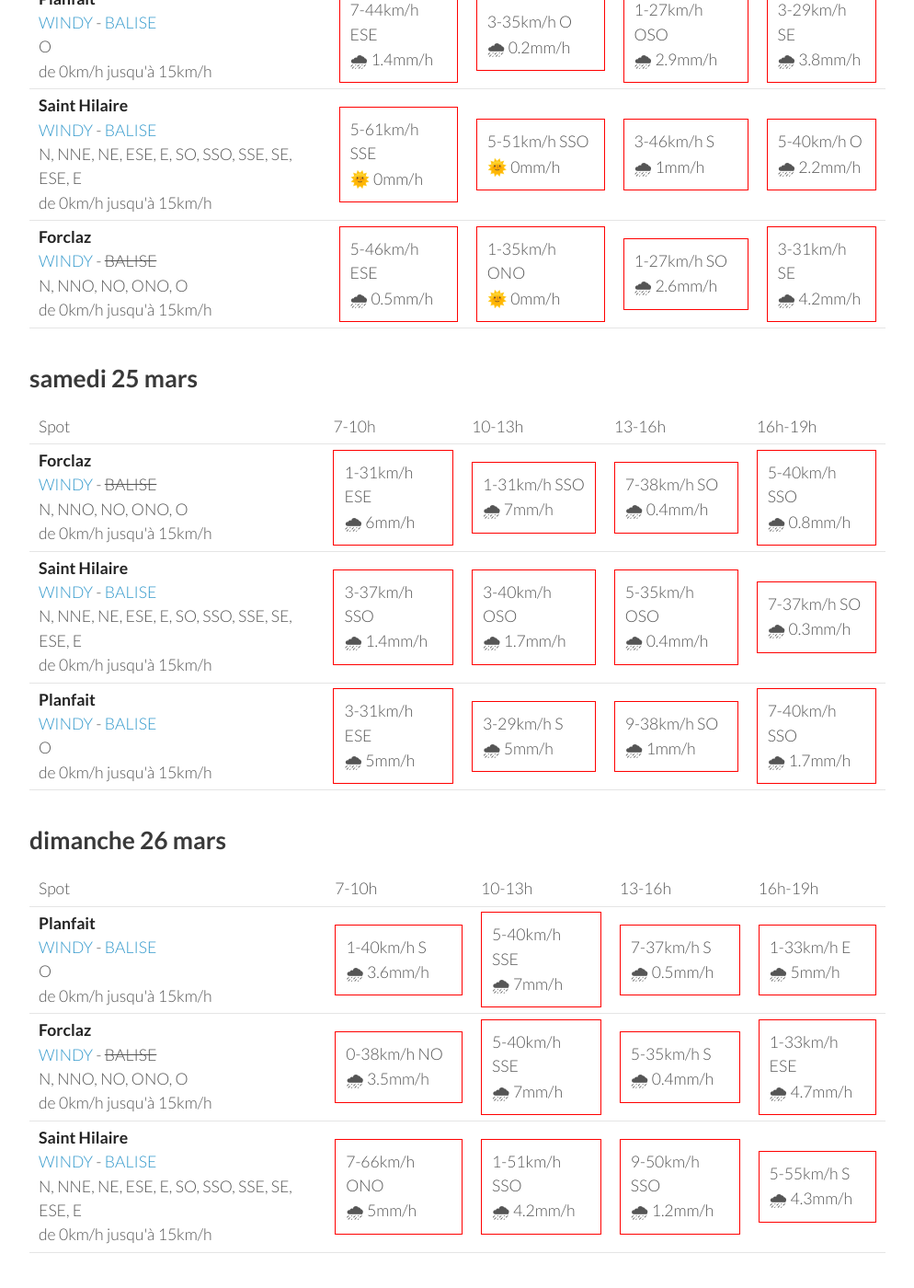
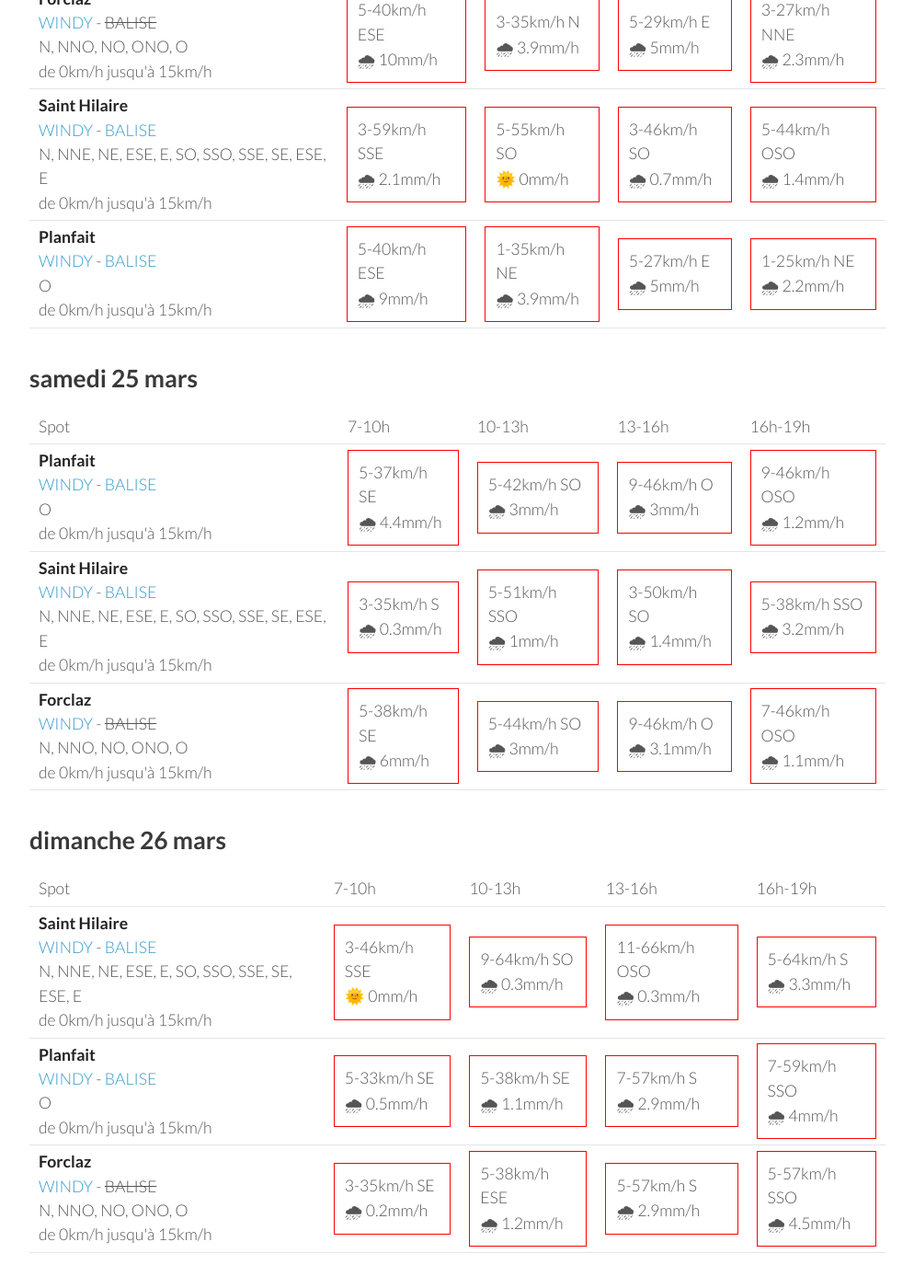
Before and after one commit to parapente-dans-le-nord/parapente-dans-le-nord.github.io, a Jekyll site: the page built from alpes_nord.markdown, in a window 1280 px wide and 1400 px high, scrolled down 1396 px. Shown: the whole window at 92% size, without its empty margins (26-1020 px from the left). Built offline with Jekyll 4.4.1, drawn with Linux system fonts in a browser that asks for light colours; some of the changed text lies outside the part shown.

Commit message:
update index.markdown

```diff
--- a/alpes_nord.markdown
+++ b/alpes_nord.markdown
@@ -90,10 +90,10 @@ page mise à jour le mercredi 22 mars 06:26
 <tr>
         <td><strong>Forclaz</strong><br><a href="https://windy.com/45.814/6.247?45.375,6.246,8,m:eVwaglz">WINDY</a> - <span class="no-balise"> BALISE </span><br> <span class="vent-favorable">N, NNO, NO, ONO, O</span><br><span class="force-vent">de 0km/h jusqu'à 15km/h</span> </td>
 
-            <td><div class="not-flyable"><p>5-18km/h ESE</p><p>🌞 0mm/h</p></div></td>
+            <td><div class="not-flyable"><p>5-16km/h ESE</p><p>🌞 0mm/h</p></div></td>
             <td><div class="not-flyable"><p>3-9km/h SSE</p><p>🌞 0mm/h</p></div></td>
             <td><div class="not-flyable"><p>11-27km/h SSO</p><p>🌞 0mm/h</p></div></td>
-            <td><div class="not-flyable"><p>9-20km/h S</p><p>🌞 0mm/h</p></div></td>
+            <td><div class="not-flyable"><p>7-20km/h S</p><p>🌞 0mm/h</p></div></td>
 
 
     </tr>
@@ -114,32 +114,32 @@ page mise à jour le mercredi 22 mars 06:26
       <td>16h-19h</td>
     </tr>
 <tr>
-        <td><strong>Planfait</strong><br><a href="https://windy.com/45.853/6.223?45.415,6.223,8">WINDY</a> - <span class=""><a href="https://www.openwindmap.org/PP496">BALISE</a> </span><br> <span class="vent-favorable">O</span><br><span class="force-vent">de 0km/h jusqu'à 15km/h</span> </td>
+        <td><strong>Forclaz</strong><br><a href="https://windy.com/45.814/6.247?45.375,6.246,8,m:eVwaglz">WINDY</a> - <span class="no-balise"> BALISE </span><br> <span class="vent-favorable">N, NNO, NO, ONO, O</span><br><span class="force-vent">de 0km/h jusqu'à 15km/h</span> </td>
 
-            <td><div class="not-flyable"><p>7-44km/h ESE</p><p>🌧 1.4mm/h</p></div></td>
-            <td><div class="not-flyable"><p>3-35km/h O</p><p>🌧 0.2mm/h</p></div></td>
-            <td><div class="not-flyable"><p>1-27km/h OSO</p><p>🌧 2.9mm/h</p></div></td>
-            <td><div class="not-flyable"><p>3-29km/h SE</p><p>🌧 3.8mm/h</p></div></td>
+            <td><div class="not-flyable"><p>5-40km/h ESE</p><p>🌧 10mm/h</p></div></td>
+            <td><div class="not-flyable"><p>3-35km/h N</p><p>🌧 3.9mm/h</p></div></td>
+            <td><div class="not-flyable"><p>5-29km/h E</p><p>🌧 5mm/h</p></div></td>
+            <td><div class="not-flyable"><p>3-27km/h NNE</p><p>🌧 2.3mm/h</p></div></td>
 
 
     </tr>
 <tr>
         <td><strong>Saint Hilaire</strong><br><a href="https://windy.com/45.307/5.888?45.087,5.889,9,m:eUFagkX">WINDY</a> - <span class=""><a href="http://www.balisemeteo.com/balise.php?idBalise=61">BALISE</a> </span><br> <span class="vent-favorable">N, NNE, NE, ESE, E, SO, SSO, SSE, SE, ESE, E</span><br><span class="force-vent">de 0km/h jusqu'à 15km/h</span> </td>
 
-            <td><div class="not-flyable"><p>5-61km/h SSE</p><p>🌞 0mm/h</p></div></td>
-            <td><div class="not-flyable"><p>5-51km/h SSO</p><p>🌞 0mm/h</p></div></td>
-            <td><div class="not-flyable"><p>3-46km/h S</p><p>🌧 1mm/h</p></div></td>
-            <td><div class="not-flyable"><p>5-40km/h O</p><p>🌧 2.2mm/h</p></div></td>
+            <td><div class="not-flyable"><p>3-59km/h SSE</p><p>🌧 2.1mm/h</p></div></td>
+            <td><div class="not-flyable"><p>5-55km/h SO</p><p>🌞 0mm/h</p></div></td>
+            <td><div class="not-flyable"><p>3-46km/h SO</p><p>🌧 0.7mm/h</p></div></td>
+            <td><div class="not-flyable"><p>5-44km/h OSO</p><p>🌧 1.4mm/h</p></div></td>
 
 
     </tr>
 <tr>
-        <td><strong>Forclaz</strong><br><a href="https://windy.com/45.814/6.247?45.375,6.246,8,m:eVwaglz">WINDY</a> - <span class="no-balise"> BALISE </span><br> <span class="vent-favorable">N, NNO, NO, ONO, O</span><br><span class="force-vent">de 0km/h jusqu'à 15km/h</span> </td>
+        <td><strong>Planfait</strong><br><a href="https://windy.com/45.853/6.223?45.415,6.223,8">WINDY</a> - <span class=""><a href="https://www.openwindmap.org/PP496">BALISE</a> </span><br> <span class="vent-favorable">O</span><br><span class="force-vent">de 0km/h jusqu'à 15km/h</span> </td>
 
-            <td><div class="not-flyable"><p>5-46km/h ESE</p><p>🌧 0.5mm/h</p></div></td>
-            <td><div class="not-flyable"><p>1-35km/h ONO</p><p>🌞 0mm/h</p></div></td>
-            <td><div class="not-flyable"><p>1-27km/h SO</p><p>🌧 2.6mm/h</p></div></td>
-            <td><div class="not-flyable"><p>3-31km/h SE</p><p>🌧 4.2mm/h</p></div></td>
+            <td><div class="not-flyable"><p>5-40km/h ESE</p><p>🌧 9mm/h</p></div></td>
+            <td><div class="not-flyable"><p>1-35km/h NE</p><p>🌧 3.9mm/h</p></div></td>
+            <td><div class="not-flyable"><p>5-27km/h E</p><p>🌧 5mm/h</p></div></td>
+            <td><div class="not-flyable"><p>1-25km/h NE</p><p>🌧 2.2mm/h</p></div></td>
 
 
     </tr>
@@ -160,32 +160,32 @@ page mise à jour le mercredi 22 mars 06:26
       <td>16h-19h</td>
     </tr>
 <tr>
-        <td><strong>Forclaz</strong><br><a href="https://windy.com/45.814/6.247?45.375,6.246,8,m:eVwaglz">WINDY</a> - <span class="no-balise"> BALISE </span><br> <span class="vent-favorable">N, NNO, NO, ONO, O</span><br><span class="force-vent">de 0km/h jusqu'à 15km/h</span> </td>
+        <td><strong>Planfait</strong><br><a href="https://windy.com/45.853/6.223?45.415,6.223,8">WINDY</a> - <span class=""><a href="https://www.openwindmap.org/PP496">BALISE</a> </span><br> <span class="vent-favorable">O</span><br><span class="force-vent">de 0km/h jusqu'à 15km/h</span> </td>
 
-            <td><div class="not-flyable"><p>1-31km/h ESE</p><p>🌧 6mm/h</p></div></td>
-            <td><div class="not-flyable"><p>1-31km/h SSO</p><p>🌧 7mm/h</p></div></td>
-            <td><div class="not-flyable"><p>7-38km/h SO</p><p>🌧 0.4mm/h</p></div></td>
-            <td><div class="not-flyable"><p>5-40km/h SSO</p><p>🌧 0.8mm/h</p></div></td>
+            <td><div class="not-flyable"><p>5-37km/h SE</p><p>🌧 4.4mm/h</p></div></td>
+            <td><div class="not-flyable"><p>5-42km/h SO</p><p>🌧 3mm/h</p></div></td>
+            <td><div class="not-flyable"><p>9-46km/h O</p><p>🌧 3mm/h</p></div></td>
+            <td><div class="not-flyable"><p>9-46km/h OSO</p><p>🌧 1.2mm/h</p></div></td>
 
 
     </tr>
 <tr>
         <td><strong>Saint Hilaire</strong><br><a href="https://windy.com/45.307/5.888?45.087,5.889,9,m:eUFagkX">WINDY</a> - <span class=""><a href="http://www.balisemeteo.com/balise.php?idBalise=61">BALISE</a> </span><br> <span class="vent-favorable">N, NNE, NE, ESE, E, SO, SSO, SSE, SE, ESE, E</span><br><span class="force-vent">de 0km/h jusqu'à 15km/h</span> </td>
 
-            <td><div class="not-flyable"><p>3-37km/h SSO</p><p>🌧 1.4mm/h</p></div></td>
-            <td><div class="not-flyable"><p>3-40km/h OSO</p><p>🌧 1.7mm/h</p></div></td>
-            <td><div class="not-flyable"><p>5-35km/h OSO</p><p>🌧 0.4mm/h</p></div></td>
-            <td><div class="not-flyable"><p>7-37km/h SO</p><p>🌧 0.3mm/h</p></div></td>
+            <td><div class="not-flyable"><p>3-35km/h S</p><p>🌧 0.3mm/h</p></div></td>
+            <td><div class="not-flyable"><p>5-51km/h SSO</p><p>🌧 1mm/h</p></div></td>
+            <td><div class="not-flyable"><p>3-50km/h SO</p><p>🌧 1.4mm/h</p></div></td>
+            <td><div class="not-flyable"><p>5-38km/h SSO</p><p>🌧 3.2mm/h</p></div></td>
 
 
     </tr>
 <tr>
-        <td><strong>Planfait</strong><br><a href="https://windy.com/45.853/6.223?45.415,6.223,8">WINDY</a> - <span class=""><a href="https://www.openwindmap.org/PP496">BALISE</a> </span><br> <span class="vent-favorable">O</span><br><span class="force-vent">de 0km/h jusqu'à 15km/h</span> </td>
+        <td><strong>Forclaz</strong><br><a href="https://windy.com/45.814/6.247?45.375,6.246,8,m:eVwaglz">WINDY</a> - <span class="no-balise"> BALISE </span><br> <span class="vent-favorable">N, NNO, NO, ONO, O</span><br><span class="force-vent">de 0km/h jusqu'à 15km/h</span> </td>
 
-            <td><div class="not-flyable"><p>3-31km/h ESE</p><p>🌧 5mm/h</p></div></td>
-            <td><div class="not-flyable"><p>3-29km/h S</p><p>🌧 5mm/h</p></div></td>
-            <td><div class="not-flyable"><p>9-38km/h SO</p><p>🌧 1mm/h</p></div></td>
-            <td><div class="not-flyable"><p>7-40km/h SSO</p><p>🌧 1.7mm/h</p></div></td>
+            <td><div class="not-flyable"><p>5-38km/h SE</p><p>🌧 6mm/h</p></div></td>
+            <td><div class="not-flyable"><p>5-44km/h SO</p><p>🌧 3mm/h</p></div></td>
+            <td><div class="not-flyable"><p>9-46km/h O</p><p>🌧 3.1mm/h</p></div></td>
+            <td><div class="not-flyable"><p>7-46km/h OSO</p><p>🌧 1.1mm/h</p></div></td>
 
 
     </tr>
@@ -206,32 +206,32 @@ page mise à jour le mercredi 22 mars 06:26
       <td>16h-19h</td>
     </tr>
 <tr>
+        <td><strong>Saint Hilaire</strong><br><a href="https://windy.com/45.307/5.888?45.087,5.889,9,m:eUFagkX">WINDY</a> - <span class=""><a href="http://www.balisemeteo.com/balise.php?idBalise=61">BALISE</a> </span><br> <span class="vent-favorable">N, NNE, NE, ESE, E, SO, SSO, SSE, SE, ESE, E</span><br><span class="force-vent">de 0km/h jusqu'à 15km/h</span> </td>
+
+            <td><div class="not-flyable"><p>3-46km/h SSE</p><p>🌞 0mm/h</p></div></td>
+            <td><div class="not-flyable"><p>9-64km/h SO</p><p>🌧 0.3mm/h</p></div></td>
+            <td><div class="not-flyable"><p>11-66km/h OSO</p><p>🌧 0.3mm/h</p></div></td>
+            <td><div class="not-flyable"><p>5-64km/h S</p><p>🌧 3.3mm/h</p></div></td>
+
+
+    </tr>
+<tr>
         <td><strong>Planfait</strong><br><a href="https://windy.com/45.853/6.223?45.415,6.223,8">WINDY</a> - <span class=""><a href="https://www.openwindmap.org/PP496">BALISE</a> </span><br> <span class="vent-favorable">O</span><br><span class="force-vent">de 0km/h jusqu'à 15km/h</span> </td>
 
-            <td><div class="not-flyable"><p>1-40km/h S</p><p>🌧 3.6mm/h</p></div></td>
-            <td><div class="not-flyable"><p>5-40km/h SSE</p><p>🌧 7mm/h</p></div></td>
-            <td><div class="not-flyable"><p>7-37km/h S</p><p>🌧 0.5mm/h</p></div></td>
-            <td><div class="not-flyable"><p>1-33km/h E</p><p>🌧 5mm/h</p></div></td>
+            <td><div class="not-flyable"><p>5-33km/h SE</p><p>🌧 0.5mm/h</p></div></td>
+            <td><div class="not-flyable"><p>5-38km/h SE</p><p>🌧 1.1mm/h</p></div></td>
+            <td><div class="not-flyable"><p>7-57km/h S</p><p>🌧 2.9mm/h</p></div></td>
+            <td><div class="not-flyable"><p>7-59km/h SSO</p><p>🌧 4mm/h</p></div></td>
 
 
     </tr>
 <tr>
         <td><strong>Forclaz</strong><br><a href="https://windy.com/45.814/6.247?45.375,6.246,8,m:eVwaglz">WINDY</a> - <span class="no-balise"> BALISE </span><br> <span class="vent-favorable">N, NNO, NO, ONO, O</span><br><span class="force-vent">de 0km/h jusqu'à 15km/h</span> </td>
 
-            <td><div class="not-flyable"><p>0-38km/h NO</p><p>🌧 3.5mm/h</p></div></td>
-            <td><div class="not-flyable"><p>5-40km/h SSE</p><p>🌧 7mm/h</p></div></td>
-            <td><div class="not-flyable"><p>5-35km/h S</p><p>🌧 0.4mm/h</p></div></td>
-            <td><div class="not-flyable"><p>1-33km/h ESE</p><p>🌧 4.7mm/h</p></div></td>
-
-
-    </tr>
-<tr>
-        <td><strong>Saint Hilaire</strong><br><a href="https://windy.com/45.307/5.888?45.087,5.889,9,m:eUFagkX">WINDY</a> - <span class=""><a href="http://www.balisemeteo.com/balise.php?idBalise=61">BALISE</a> </span><br> <span class="vent-favorable">N, NNE, NE, ESE, E, SO, SSO, SSE, SE, ESE, E</span><br><span class="force-vent">de 0km/h jusqu'à 15km/h</span> </td>
-
-            <td><div class="not-flyable"><p>7-66km/h ONO</p><p>🌧 5mm/h</p></div></td>
-            <td><div class="not-flyable"><p>1-51km/h SSO</p><p>🌧 4.2mm/h</p></div></td>
-            <td><div class="not-flyable"><p>9-50km/h SSO</p><p>🌧 1.2mm/h</p></div></td>
-            <td><div class="not-flyable"><p>5-55km/h S</p><p>🌧 4.3mm/h</p></div></td>
+            <td><div class="not-flyable"><p>3-35km/h SE</p><p>🌧 0.2mm/h</p></div></td>
+            <td><div class="not-flyable"><p>5-38km/h ESE</p><p>🌧 1.2mm/h</p></div></td>
+            <td><div class="not-flyable"><p>5-57km/h S</p><p>🌧 2.9mm/h</p></div></td>
+            <td><div class="not-flyable"><p>5-57km/h SSO</p><p>🌧 4.5mm/h</p></div></td>
 
 
     </tr>
@@ -239,3 +239,49 @@ page mise à jour le mercredi 22 mars 06:26
 </tbody>
 </table>
 {:/}
+## lundi 27 mars
+
+{::nomarkdown}
+<table>
+  <tbody>
+    <tr>
+      <td>Spot</td>
+      <td>7-10h</td>
+      <td>10-13h</td>
+      <td>13-16h</td>
+      <td>16h-19h</td>
+    </tr>
+<tr>
+        <td><strong>Saint Hilaire</strong><br><a href="https://windy.com/45.307/5.888?45.087,5.889,9,m:eUFagkX">WINDY</a> - <span class=""><a href="http://www.balisemeteo.com/balise.php?idBalise=61">BALISE</a> </span><br> <span class="vent-favorable">N, NNE, NE, ESE, E, SO, SSO, SSE, SE, ESE, E</span><br><span class="force-vent">de 0km/h jusqu'à 15km/h</span> </td>
+
+            <td><div class="not-flyable"><p>3-61km/h NO</p><p>🌧 4mm/h</p></div></td>
+            <td><div class="not-flyable"><p>9-77km/h NNO</p><p>🌧 3mm/h</p></div></td>
+            <td><div class="not-flyable"><p>12-77km/h N</p><p>🌧 1mm/h</p></div></td>
+            <td><div class="not-flyable"><p>11-83km/h N</p><p>🌧 0.4mm/h</p></div></td>
+
+
+    </tr>
+<tr>
+        <td><strong>Forclaz</strong><br><a href="https://windy.com/45.814/6.247?45.375,6.246,8,m:eVwaglz">WINDY</a> - <span class="no-balise"> BALISE </span><br> <span class="vent-favorable">N, NNO, NO, ONO, O</span><br><span class="force-vent">de 0km/h jusqu'à 15km/h</span> </td>
+
+            <td><div class="not-flyable"><p>11-61km/h ONO</p><p>🌧 4mm/h</p></div></td>
+            <td><div class="not-flyable"><p>11-66km/h NNO</p><p>🌧 2mm/h</p></div></td>
+            <td><div class="not-flyable"><p>12-66km/h NNO</p><p>🌧 1mm/h</p></div></td>
+            <td><div class="not-flyable"><p>11-64km/h N</p><p>🌧 0.7mm/h</p></div></td>
+
+
+    </tr>
+<tr>
+        <td><strong>Planfait</strong><br><a href="https://windy.com/45.853/6.223?45.415,6.223,8">WINDY</a> - <span class=""><a href="https://www.openwindmap.org/PP496">BALISE</a> </span><br> <span class="vent-favorable">O</span><br><span class="force-vent">de 0km/h jusqu'à 15km/h</span> </td>
+
+            <td><div class="not-flyable"><p>11-57km/h NO</p><p>🌧 4mm/h</p></div></td>
+            <td><div class="not-flyable"><p>12-64km/h NNO</p><p>🌧 2mm/h</p></div></td>
+            <td><div class="not-flyable"><p>14-62km/h N</p><p>🌧 1mm/h</p></div></td>
+            <td><div class="not-flyable"><p>12-62km/h N</p><p>🌧 0.7mm/h</p></div></td>
+
+
+    </tr>
+
+</tbody>
+</table>
+{:/}
```
Also changed, not shown: other parts of alpes_nord.markdown (+1 -1 lines).
